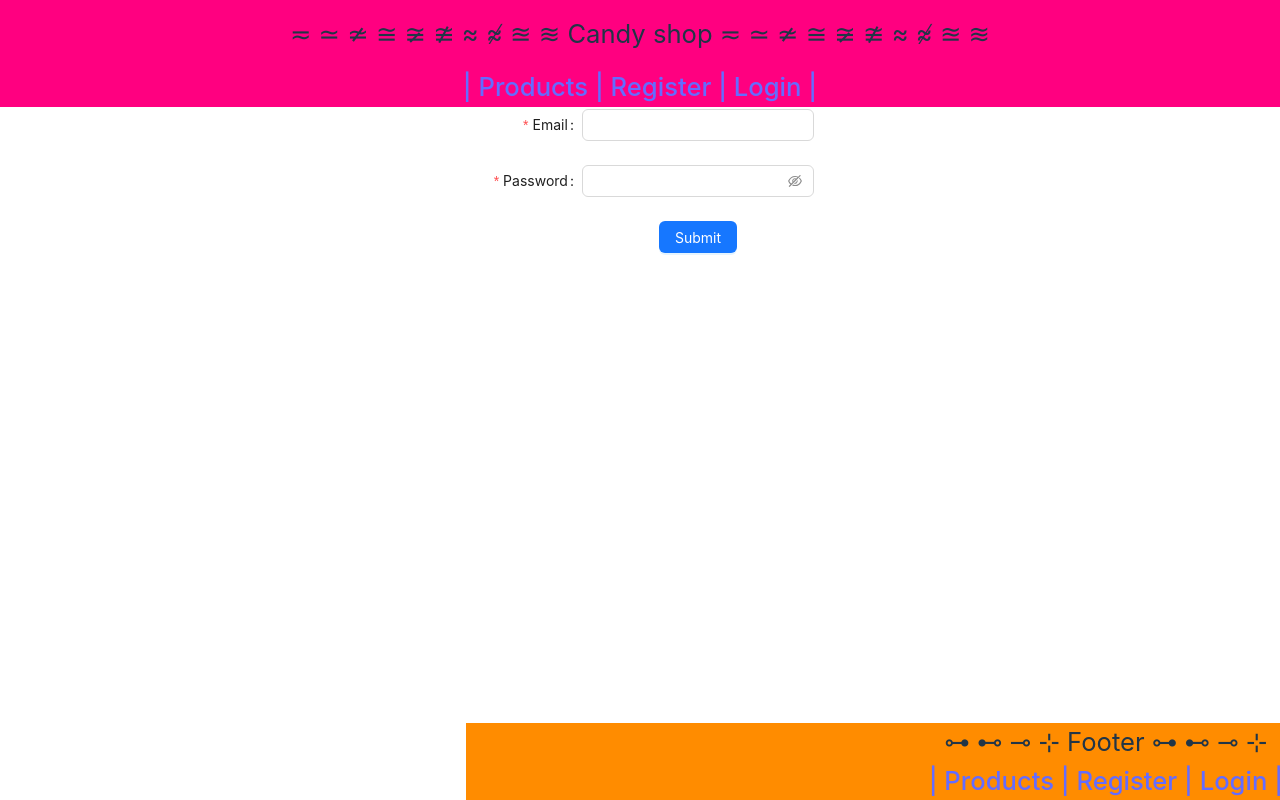
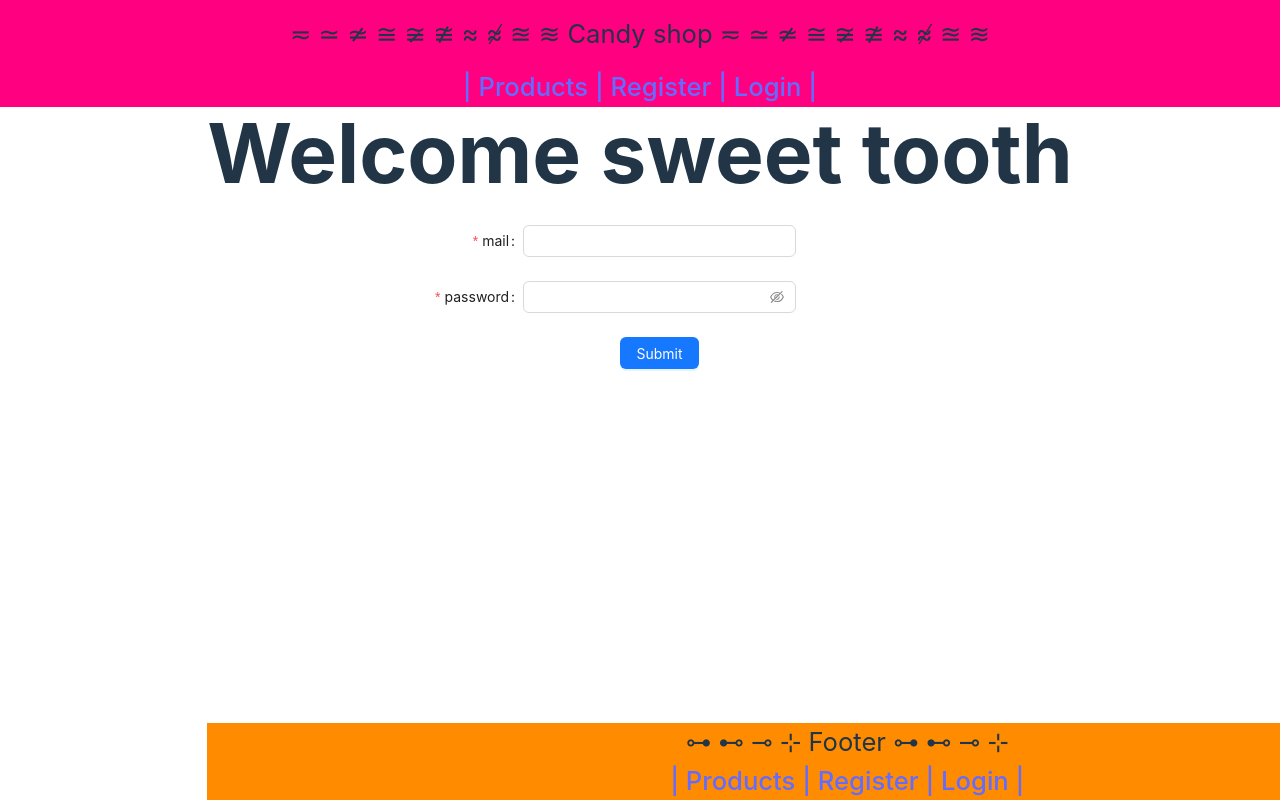
Before and after one commit to pafz/react-e-commerce-candy, a React (Vite) app: page /login in a window 1280 px wide. Built offline with nearby package versions, Linux system fonts and the light colour scheme.

Commit message:
form centered

```diff
--- a/src/components/Login/Login.jsx
+++ b/src/components/Login/Login.jsx
@@ -27,40 +27,44 @@ const Login = () => {
   }, [login]);
 
   return (
+    <>
+      <h1>Welcome sweet tooth</h1>
       <div className="container">
         <Form
           name="basic"
-        labelCol={{ span: 8 }}
-        wrapperCol={{ span: 16 }}
+          labelCol={{ span: 6 }}
+          wrapperCol={{ span: 14 }}
           initialValues={{ remember: true }}
           onFinish={onFinish}
           onFinishFailed={onFinishFailed}
           autoComplete="off"
         >
           <Form.Item
-          label="Email"
+            label="mail"
             name="mail"
-          rules={[{ required: true, message: 'Please input your email!' }]}
+            rules={[{ required: true, message: 'Please input your mail!' }]}
           >
             <Input />
           </Form.Item>
 
           <Form.Item
-          label="Password"
+            label="password"
             name="password"
             rules={[{ required: true, message: 'Please input your password!' }]}
           >
             <Input.Password />
           </Form.Item>
 
-        <Form.Item wrapperCol={{ offset: 8, span: 16 }}>
+          <Form.Item wrapperCol={{ offset: 8, span: 10 }}>
             <Button type="primary" htmlType="submit">
               Submit
             </Button>
           </Form.Item>
         </Form>
       </div>
+    </>
   );
 };
 
 export default Login;
+//https://ant.design/components/form
--- a/src/components/Login/Login.scss
+++ b/src/components/Login/Login.scss
@@ -0,0 +1,2 @@
+.container{ padding: 3% 23%; }
+.form { align-items: center; }
```
Lines whose indentation alone changed are shown as unchanged.
